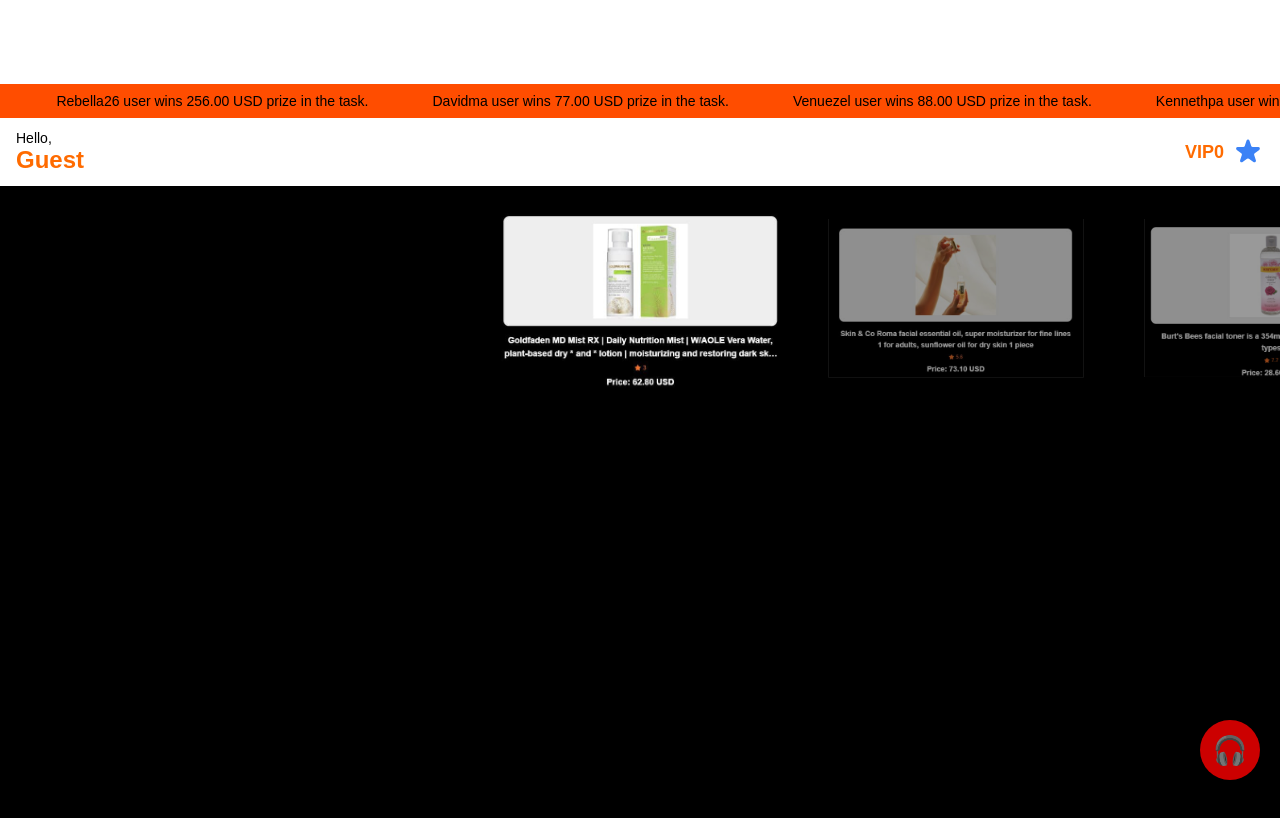
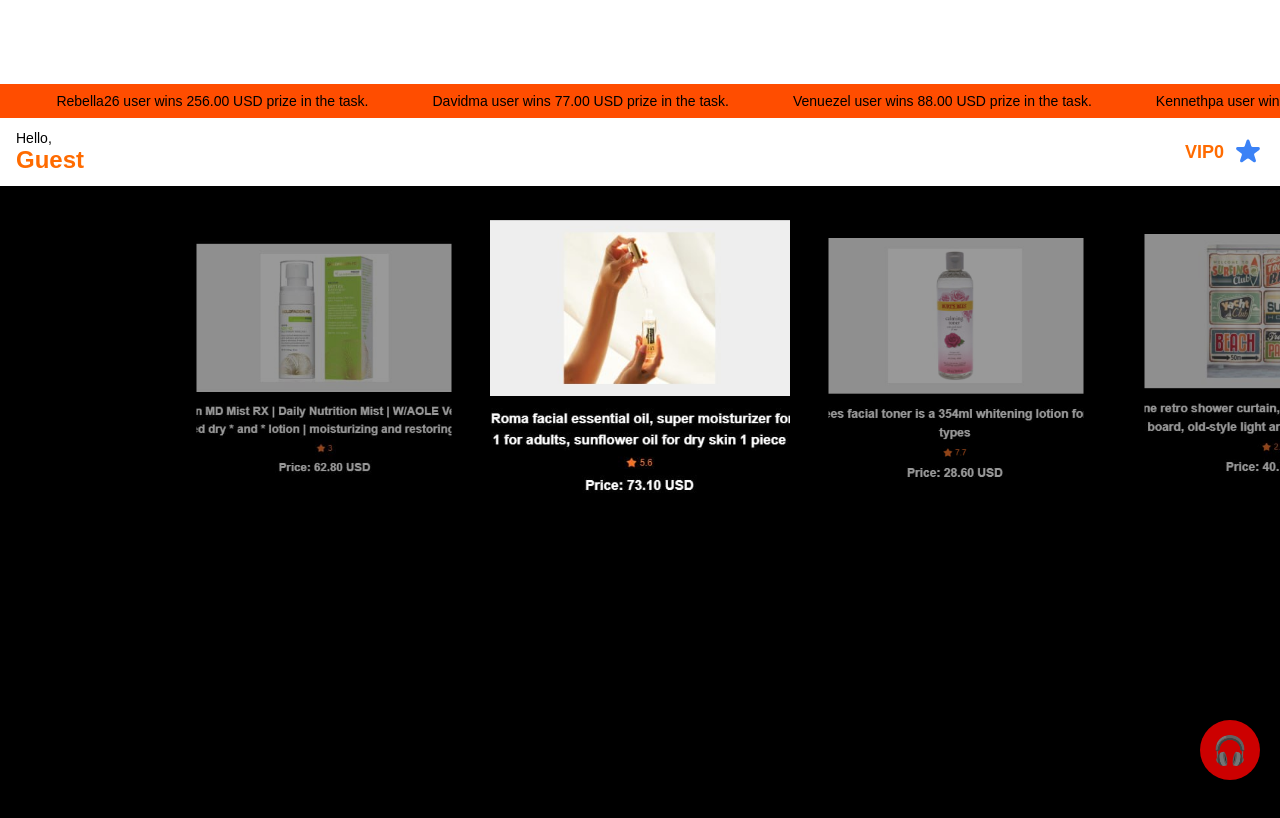
Before and after one commit to Molly256/disruptivewebsite, a Next.js app: page /starting in a window 1280 px wide. Shown: the top 818 px of the page. Built offline with nearby package versions, Linux system fonts and the light colour scheme.

Commit message:
Fix: auto-scroll carousel with square product cards

```diff
--- a/app/globals.css
+++ b/app/globals.css
@@ -303,7 +303,6 @@ header:not(.topbar), hr {
   scroll-snap-type: x mandatory;
   scrollbar-width: none;
   -ms-overflow-style: none;
-  pointer-events: none;
   height: 100%;
 }
 
@@ -314,6 +313,7 @@ header:not(.topbar), hr {
 .product-item {
   flex-shrink: 0;
   width: 220px;
+  height: 220px;
   scroll-snap-align: center;
   transition: transform 0.3s ease, opacity 0.3s ease;
   transform: scale(0.85);
@@ -322,10 +322,9 @@ header:not(.topbar), hr {
 
 .product-item img {
   width: 100%;
-  height: auto;
-  object-fit: contain;
+  height: 100%;
+  object-fit: cover;
   display: block;
-  background: #fff;
 }
 
 .product-item.active {
@@ -336,5 +335,6 @@ header:not(.topbar), hr {
 @media (min-width: 1024px) {
   .product-item {
     width: 300px;
+    height: 300px;
   }
 }
--- a/app/starting/page.js
+++ b/app/starting/page.js
@@ -26,20 +26,25 @@ export default function StartingPage() {
     setProducts(imageList)
   }, [])
 
-  // Nonstop auto-scroll + center zoom
+  // Fixed auto-scroll - starts after DOM paints
   useEffect(() => {
     const scroller = productScrollerRef.current
     if (!scroller || products.length === 0) return
 
     let animationId
+    let position = 0
 
-    const autoScroll = () => {
-      scroller.scrollLeft += 0.7
+    // Wait for images to render before starting
+    const startScroll = () => {
+      const scroll = () => {
+        position += 1
+        const singleSetWidth = scroller.scrollWidth / 3
 
-      // Reset at 1/3 since we tripled the array
-      if (scroller.scrollLeft >= scroller.scrollWidth / 3) {
-        scroller.scrollLeft = 0
+        if (position >= singleSetWidth) {
+          position = 0
         }
+
+        scroller.scrollLeft = position
 
         // Update center zoom
         const items = scroller.querySelectorAll('.product-item')
@@ -56,12 +61,19 @@ export default function StartingPage() {
           }
         })
 
-      animationId = requestAnimationFrame(autoScroll)
+        animationId = requestAnimationFrame(scroll)
       }
 
-    animationId = requestAnimationFrame(autoScroll)
+      animationId = requestAnimationFrame(scroll)
+    }
 
-    return () => cancelAnimationFrame(animationId)
+    // Small delay to let DOM calculate scrollWidth
+    const timeout = setTimeout(startScroll, 100)
+
+    return () => {
+      clearTimeout(timeout)
+      cancelAnimationFrame(animationId)
+    }
   }, [products])
 
   const allProducts = [...products, ...products, ...products]
```
Lines whose indentation alone changed are shown as unchanged.
